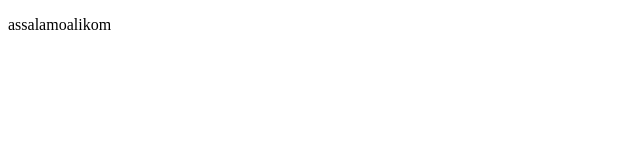
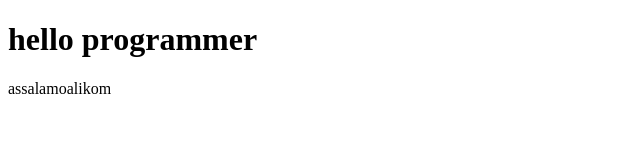
Before and after one commit to nishatsima/firstcode, a plain HTML site: page index.html in a window 1280 px wide. Shown: the whole page, without its empty margins (0-640 px from the left). Drawn offline with Linux system fonts and the light colour scheme.

Commit message:
h1tag-added

```diff
--- a/index.html
+++ b/index.html
@@ -6,6 +6,7 @@
     <title>firstcode</title>
 </head>
 <body>
+    <h1>hello programmer</h1>
     <p>assalamoalikom </p>
 
 </body>
```
Also changed, not shown: css/hgj.css (deleted).
